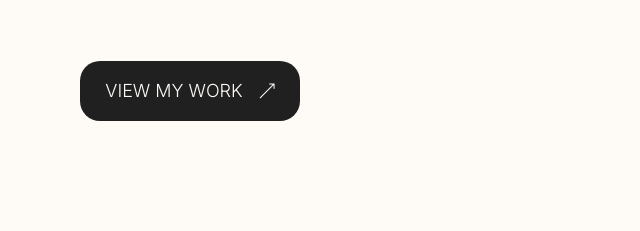
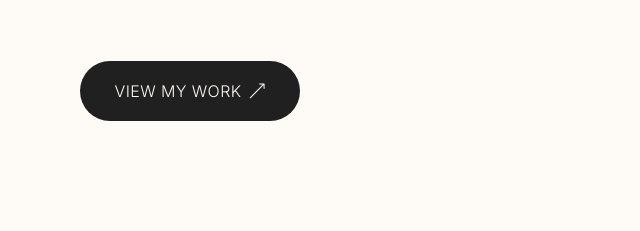
Before and after one commit to k-datacloud/kaiseidev, a plain HTML site: page index.html in a window 1280 px wide. Shown: the part 539-770 px from the top of the page, 0-640 px from the left. Drawn offline with Linux system fonts and the light colour scheme.

Commit message:
code commits

```diff
--- a/style.scss
+++ b/style.scss
@@ -274,7 +274,7 @@ body {
         justify-content: center;
         align-items: center;
         background-color: #202020;
-        border-radius: 20px;
+        border-radius: 40px;
         width: 180px;
         height: 50px;
         scale: 1;
@@ -300,10 +300,11 @@ body {
         display: flex;
         justify-content: center;
         align-items: center;
-        gap: 16px;
+        gap: 8px;
+        letter-spacing: 0.4px;
 
         @include respond-to("large") {
-            font-size: 18px;
+            font-size: 16px;
         }
 
         img {
```
Also changed, not shown: style.css, 1 other file.
